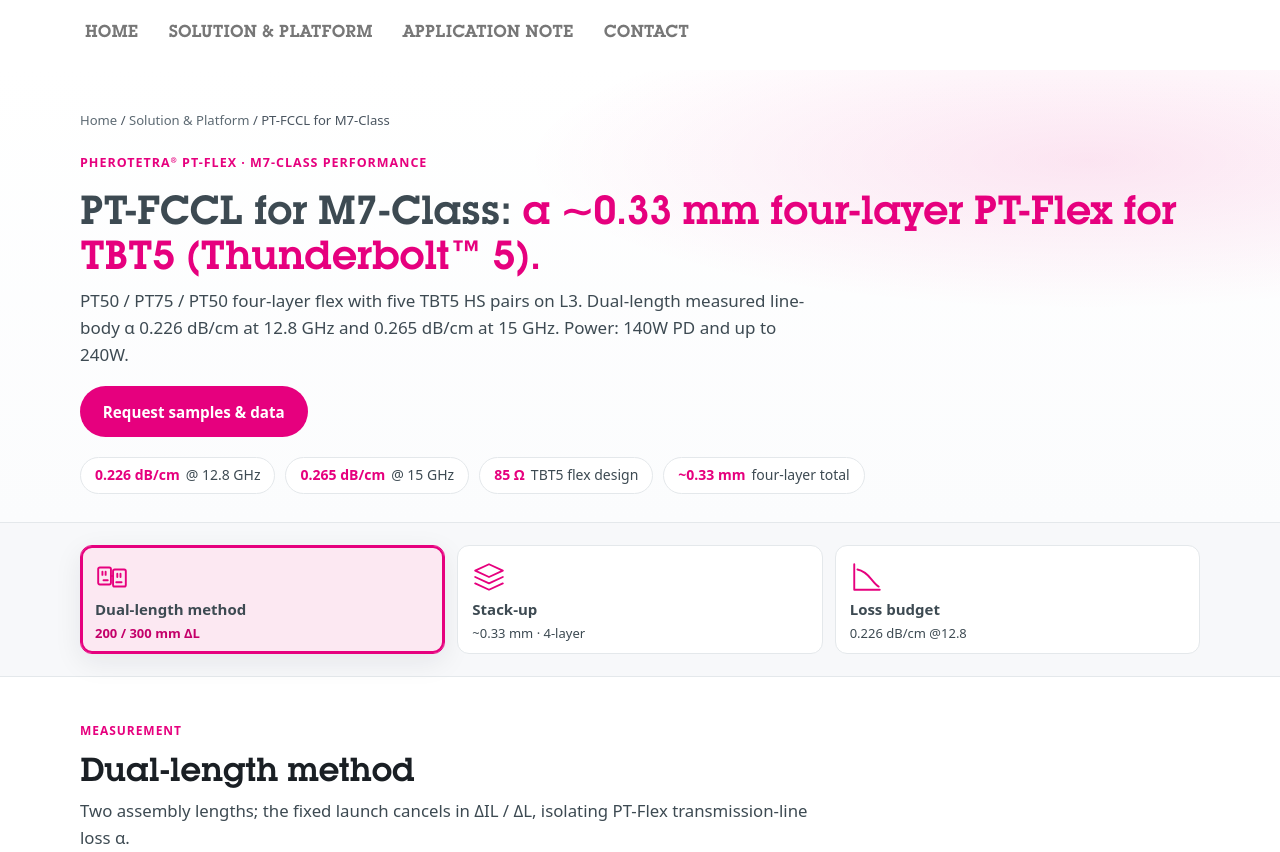
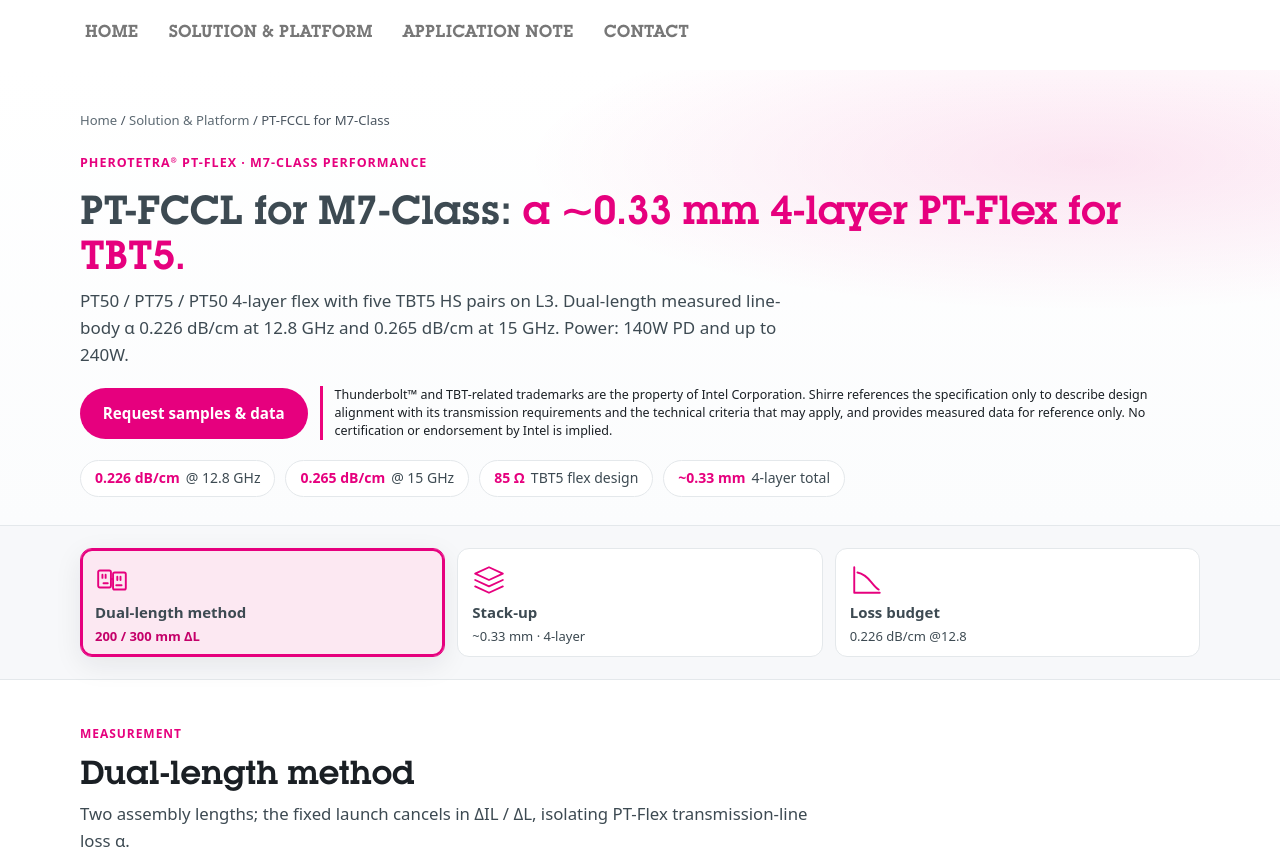
Before and after one commit to ITShirre/www.shirre.com, a Jekyll site: the page built from products/pt-fccl-m7/index.html, in a window 1280 px wide and 1400 px high. Shown: the top 852 px of the window. Built offline with Jekyll 4.4.1, drawn with Linux system fonts in a browser that asks for light colours; grey boxes are pictures that could not be loaded.

Commit message:
Update the M7 hero to 4-layer wording and the Intel trademark note.
Co-authored-by: ITShirre <ITShirre@users.noreply.github.com>

```diff
--- a/_includes/products/pt-fccl-m7.html
+++ b/_includes/products/pt-fccl-m7.html
@@ -25,14 +25,15 @@
       <nav class="m7-crumb" aria-label="{{ m7_c.breadcrumb_aria }}"><a href="{{ m7_home }}">{{ m7_c.home }}</a> / <a href="{{ m7_section }}">{{ m7_c.section }}</a> / PT-FCCL for M7-Class</nav>
       {% if include.ctx == "page" %}</div>{% endif %}
       <p class="m7-eyebrow">{{ m7t.eyebrow }}</p>
-      <{{ m7_h1 }} class="m7-h1" id="m7-title">PT-FCCL for M7-Class: <span class="m7-accent">{{ m7t.h_accent }}</span></{{ m7_h1 }}>
-      <p class="m7-hero-lead">{{ m7t.hero_lead }}</p>
-      <div class="m7-actions"><a class="m7-btn m7-btn-primary" href="mailto:Charles@shirre.com?subject=PT-FCCL%20for%20M7-Class%20%E2%80%94%20sample%20%2F%20data%20request">Request samples &amp; data</a></div>
+      {% comment %}Page hero copy is local so the home summary keeps the shared m7.yml strings.{% endcomment %}
+      <{{ m7_h1 }} class="m7-h1" id="m7-title">PT-FCCL for M7-Class: <span class="m7-accent">a ~0.33 mm 4-layer PT-Flex for TBT5.</span></{{ m7_h1 }}>
+      <p class="m7-hero-lead">PT50 / PT75 / PT50 4-layer flex with five TBT5 HS pairs on L3. Dual-length measured line-body α 0.226 dB/cm at 12.8 GHz and 0.265 dB/cm at 15 GHz. Power: 140W PD and up to 240W.</p>
+      <div class="m7-actions"><a class="m7-btn m7-btn-primary" href="mailto:Charles@shirre.com?subject=PT-FCCL%20for%20M7-Class%20%E2%80%94%20sample%20%2F%20data%20request">Request samples &amp; data</a><p class="m7-hero-tm">Thunderbolt™ and TBT-related trademarks are the property of Intel Corporation. Shirre references the specification only to describe design alignment with its transmission requirements and the technical criteria that may apply, and provides measured data for reference only. No certification or endorsement by Intel is implied.</p></div>
       <ul class="m7-chips" aria-label="Key measured results">
         <li><b>{{ m7t.chip_il }}</b>{{ m7t.chip_il_k }}</li>
         <li><b>{{ m7t.chip_il15 }}</b>{{ m7t.chip_il15_k }}</li>
         <li><b>{{ m7t.chip_z }}</b>{{ m7t.chip_z_k }}</li>
-        <li><b>{{ m7t.chip_th }}</b>{{ m7t.chip_th_k }}</li>
+        <li><b>{{ m7t.chip_th }}</b>4-layer total</li>
       </ul>
     </div>
   </section>
--- a/static/css/m7.css
+++ b/static/css/m7.css
@@ -175,7 +175,24 @@
     .m7-page .m7-hero { padding: 40px 0 28px; }
     .m7-page .m7-hero h1 { font-size: clamp(28px, 3.6vw, 40px); margin-bottom: 10px; }
     .m7-page .m7-hero-lead { margin-bottom: 18px; font-size: 17px; }
-    .m7-page .m7-hero .m7-actions { margin-bottom: 20px; }
+    .m7-page .m7-hero .m7-actions { margin-bottom: 20px; align-items: center; flex-wrap: nowrap; }
+    .m7-page .m7-hero .m7-actions > .m7-btn { flex: 0 0 auto; }
+    .m7-page .m7-hero .m7-hero-tm {
+      flex: 1 1 auto;
+      min-width: 0;
+      margin: 0;
+      font-size: 12.5px;
+      line-height: 1.45;
+      font-weight: 500;
+      color: #1A1F24;
+      border-left: 3px solid #EC047C;
+      padding-left: 12px;
+      overflow-wrap: break-word;
+    }
+    @media (max-width: 760px) {
+      .m7-page .m7-hero .m7-actions { flex-direction: column; align-items: stretch; }
+      .m7-page .m7-hero .m7-actions > .m7-btn { align-self: flex-start; }
+    }
     .m7-page .m7-chips { list-style:none; padding:0; display:flex; flex-wrap:wrap; gap:10px; }
     .m7-page .m7-chips li { background:#fff; border:1px solid var(--m7-line); border-radius:999px; padding:6px 14px; font-size:14px; color:var(--m7-muted); }
     .m7-page .m7-chips b { color:var(--m7-magenta); margin-right:6px; }
```
